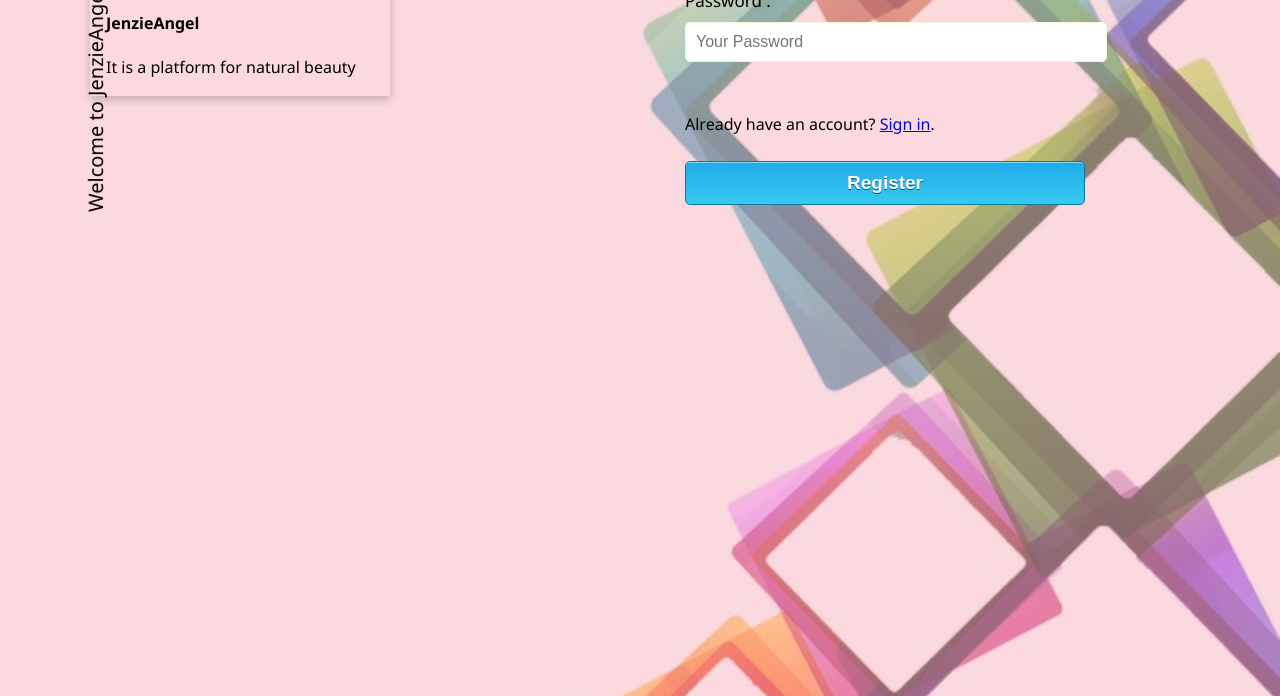
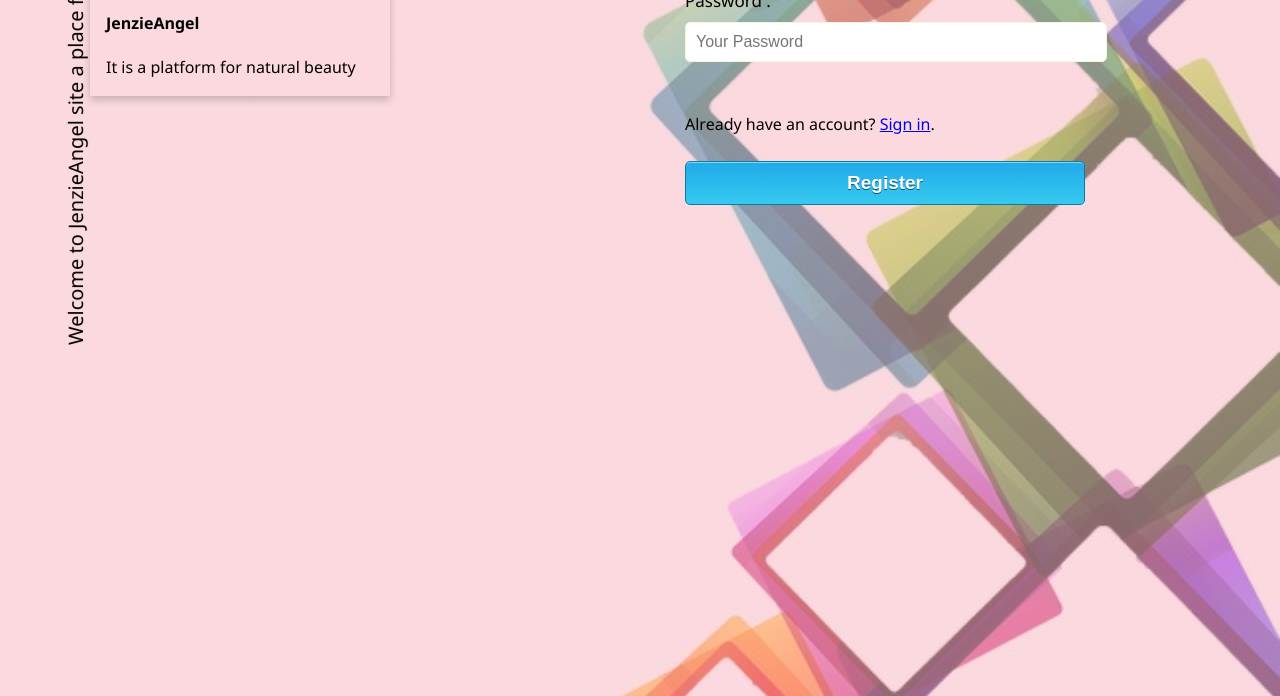
Before and after one commit to jennynzeribe/My-assignment, a plain HTML site: page index.html in a window 1280 px wide. Shown: the part 447-1143 px from the top of the page. Drawn offline with Linux system fonts and the light colour scheme.

Commit message:
added some new style

```diff
--- a/CSS/style.css
+++ b/CSS/style.css
@@ -2,7 +2,7 @@ body{
     background-image:linear-gradient(rgba(255, 192, 203, 0.534),rgba(255, 192, 203, 0.534)), url(../image/fashion1.jpg);
     margin: 0;
     padding: 0;
-    overflow:hidden ;
+    /* overflow:hidden ; */
     background-size: cover;
 
 }
@@ -14,10 +14,12 @@ header{
     font-family: 'Segoe UI', Tahoma, Geneva, Verdana, sans-serif;
     text-align: center;
     position: fixed;
-    left: -180px;
-    top: 350px;
-    -webkit-transform: rotate(-90deg);
+    left: -200px;
+    /* top: 350px; */
+    bottom: 250px;
+    transform: rotate(-90deg);
     font-size: 20px;
+
 
 }
 nav {
```
Also changed, not shown: JS/index.js (line endings or trailing spaces).
